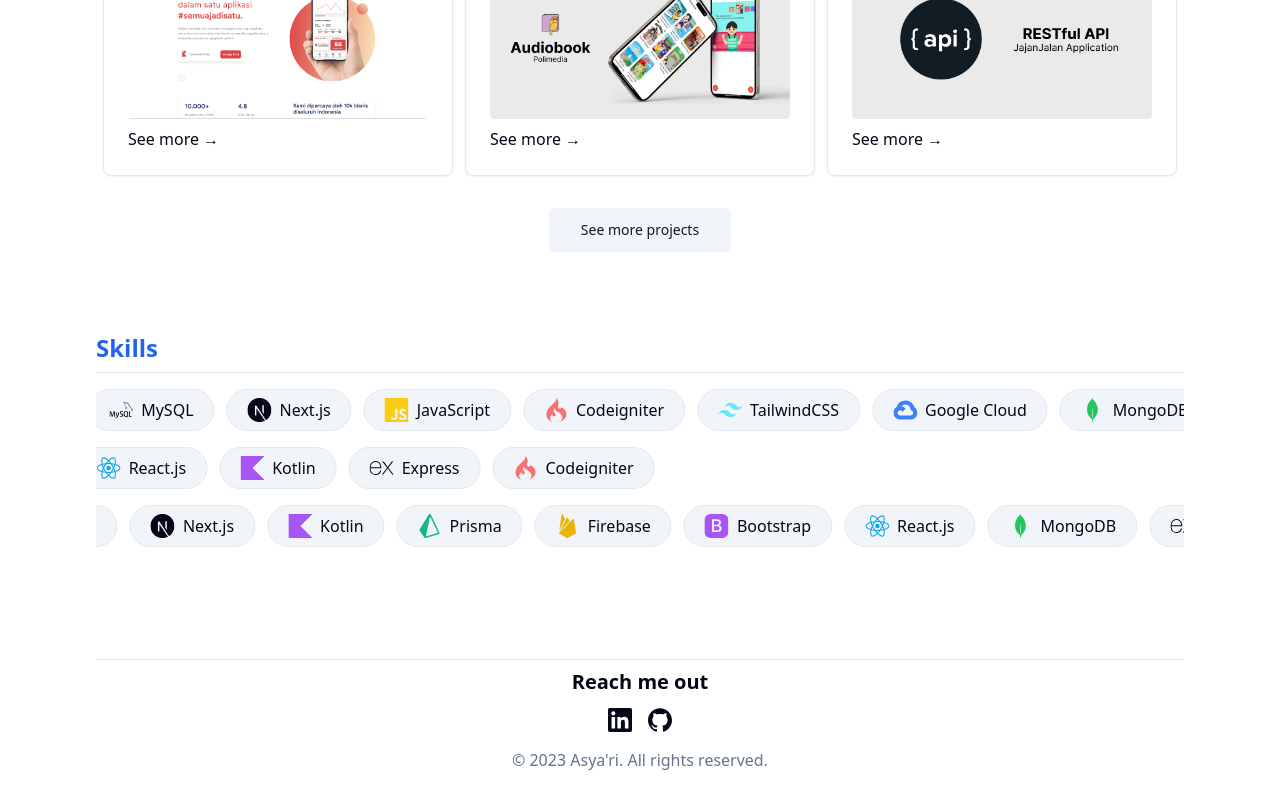
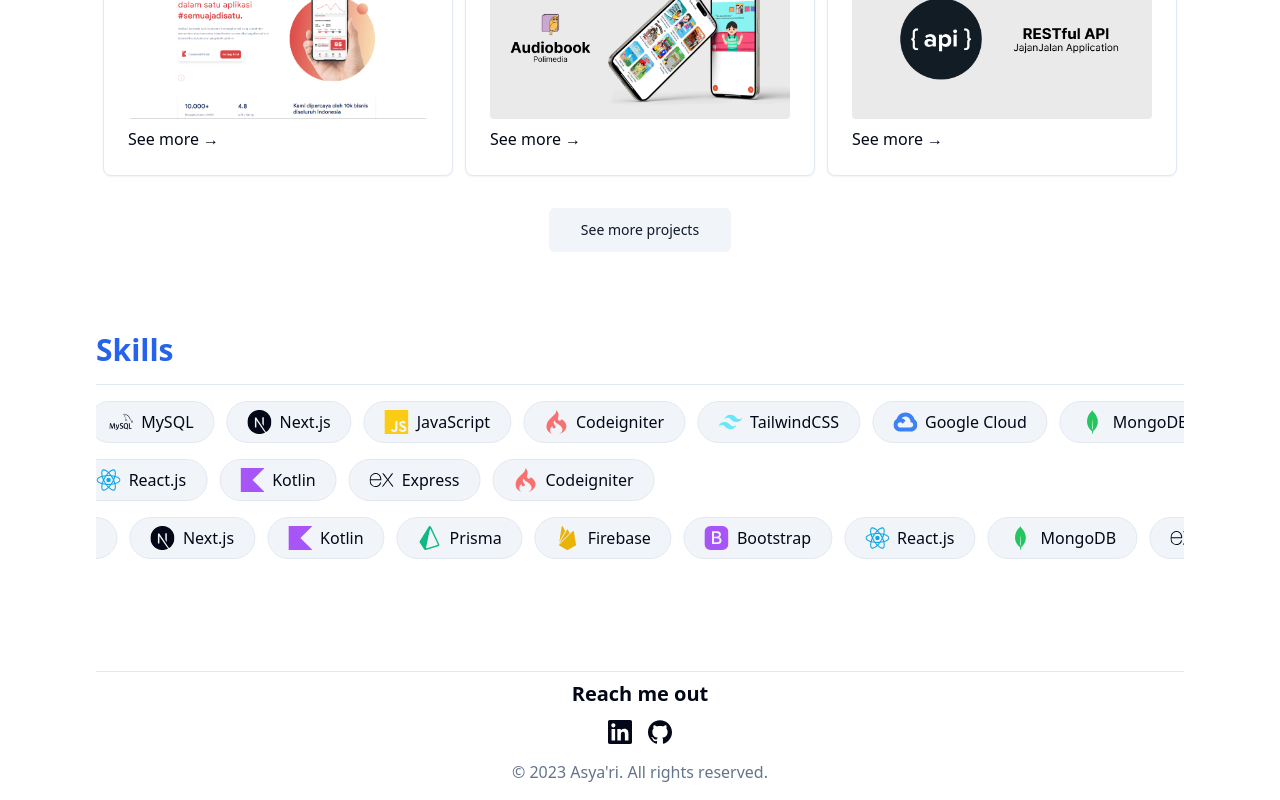
Before and after one commit to asyarbre/personal-website, a Next.js app: page / in a window 1280 px wide. Shown: the part 1253-2053 px from the top of the page. Built offline with nearby package versions, Linux system fonts and the light colour scheme.

Commit message:
refactor(skills): change heading

```diff
--- a/src/components/content/Home/Skills.tsx
+++ b/src/components/content/Home/Skills.tsx
@@ -35,7 +35,7 @@ export default function Skills() {
   return (
     <section className='flex-col pb-20 justify-center'>
       <article className='layout'>
-        <h3 className='text-primary'>Skills</h3>
+        <h2 className='text-primary'>Skills</h2>
         <Separator className='my-2' />
         <div className='flex w-full'>
           <div className='relative flex flex-col gap-y-4 justify-start py-2 w-full overflow-hidden'>
```
